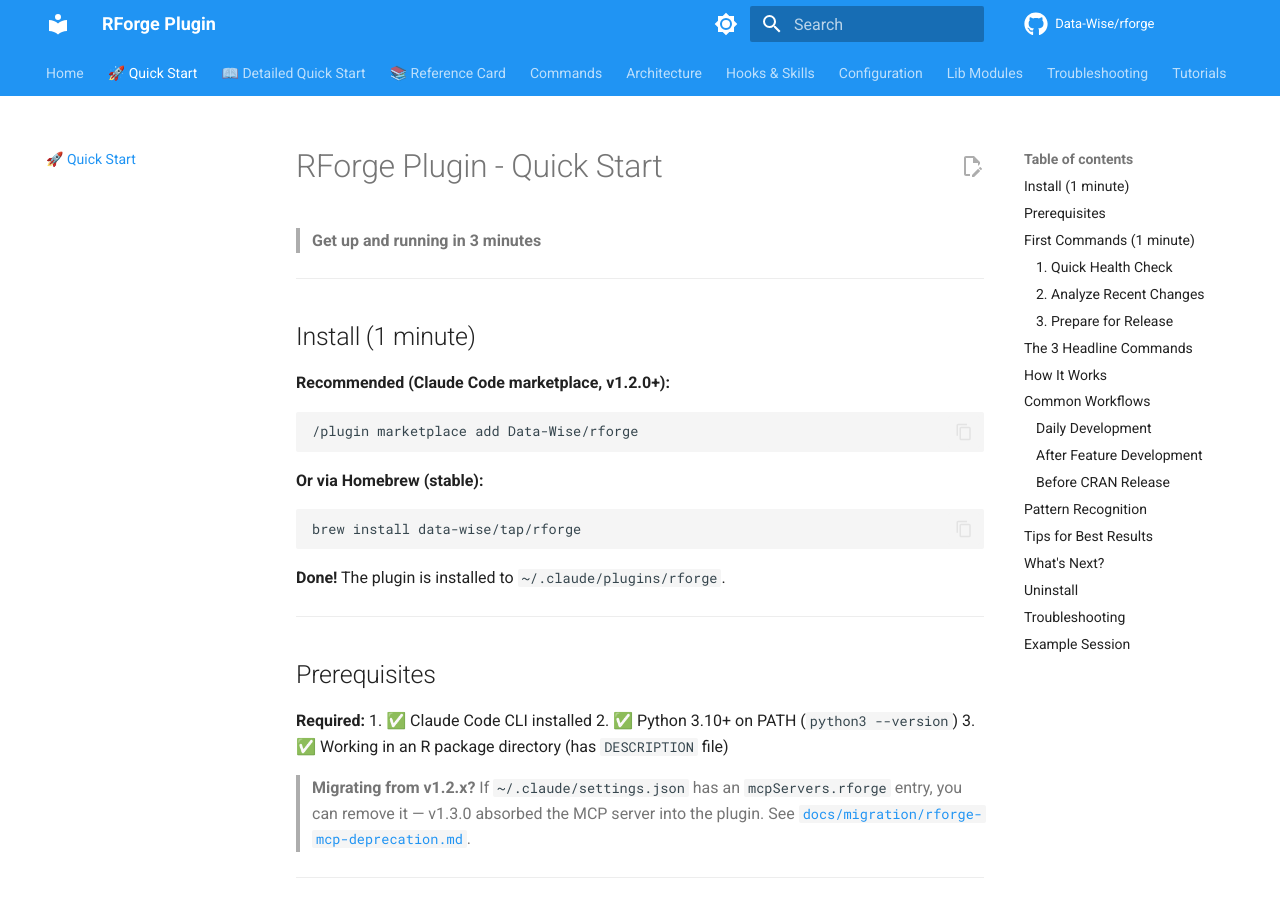
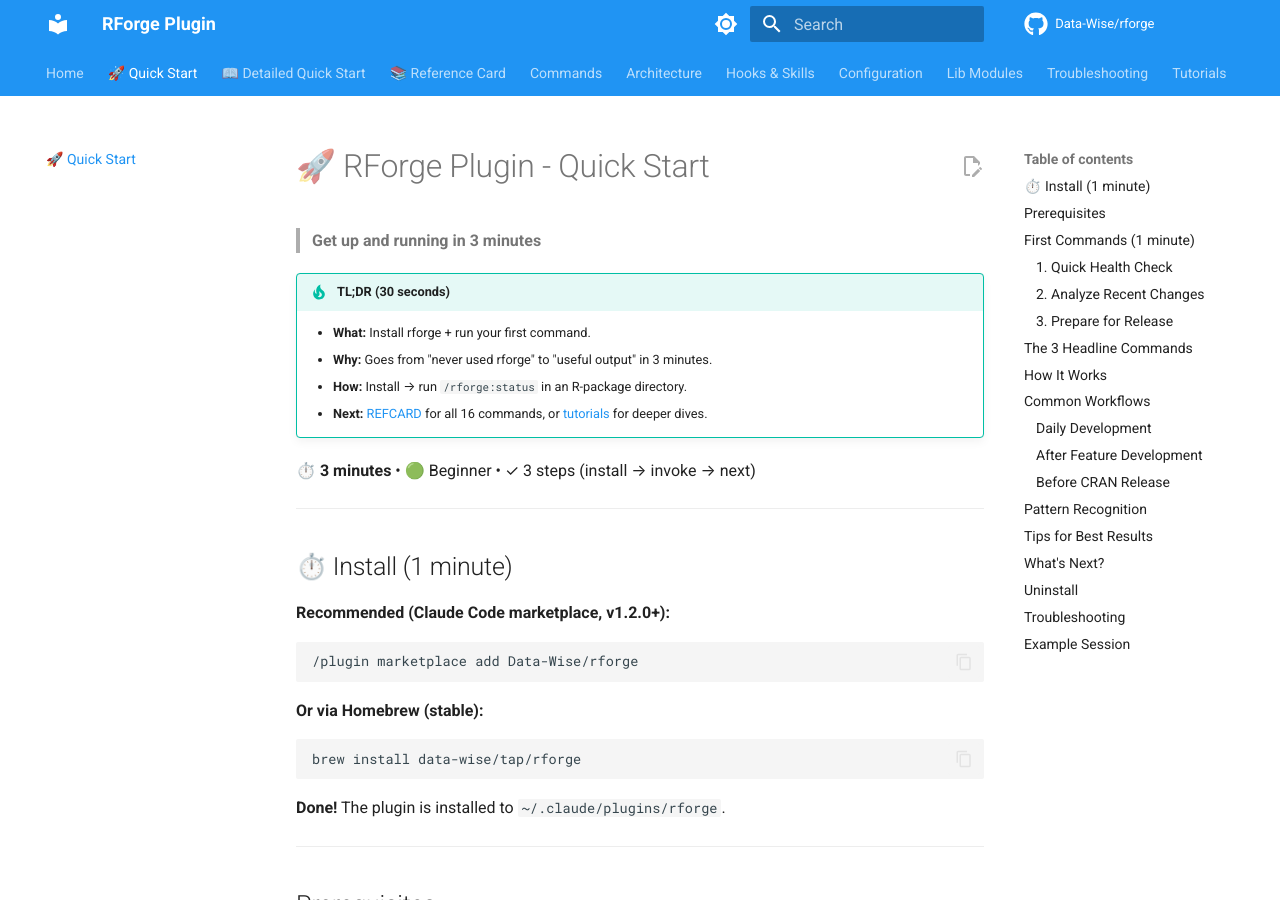
Before and after one commit to Data-Wise/rforge, an MkDocs documentation site: the page built from docs/QUICK-START.md, in a window 1280 px wide and 900 px high. Built offline with MkDocs 1.6.1 and Material for MkDocs 9.7.7, drawn with Linux system fonts in a browser that asks for light colours; comment, search, counter and statistics services are not loaded.

Commit message:
docs: Phase 1 ADHD-friendliness pass — TL;DRs, admonitions, time estimates
/craft:docs:website Phase 1 — Quick Wins across 6 high-traffic pages:

Item A — TL;DR boxes on 6 pages (was 1):
  • docs/index.md, QUICK-START.md, REFCARD.md, commands.md,
    configuration.md, troubleshooting.md
  • Each uses Material admonition format (!!! tip "TL;DR") with the
    What/Why/How/Next 30-second-summary structure

Item B — Admonitions in troubleshooting.md (was 0 sitewide):
  • R subprocess "unknown" status → !!! note (expected, not a bug)
  • man/*.Rd hook block → !!! warning + !!! tip (symptom + fix pair)
  • ImportError on lib/* relative imports → !!! warning + !!! success
  • Total: 11 admonitions across docs/ post-pass

Item C — Time estimates added to non-tutorial guides:
  • QUICK-START.md: ⏱️ 3 minutes • 🟢 Beginner • ✓ 3 steps
  • configuration.md: ⏱️ 5 minutes • 🟢 Beginner • Optional

Item D — Light-touch emoji on 5 H1 headings:
  • 🚀 QUICK-START · 📚 REFCARD · 📖 commands · ⚙️ configuration · 🩺 troubleshooting
  • H1-only to avoid over-emoji-fication of every section

Bonus drift fix: stale "v1.3.0" in REFCARD ASCII box → v2.0.0 (inside
the box-drawing characters; missed by the earlier post-release sweep
because the grep regex looked for "Plugin manifest" pattern).

Phase 2 (visual workflows page, nav restructure) + Phase 3 (mobile CSS,
interactive mermaid) deferred — diminishing returns for a desktop R-dev
audience and would warrant a separate dedicated pass.

Estimated score: ~55 → ~65 (Grade F → D). Real-user impact greater
than heuristic suggests because TL;DR + admonitions improve scannability
qualitatively beyond what the algorithm rewards.

Co-Authored-By: Claude Opus 4.7 (1M context) <noreply@anthropic.com>

```diff
--- a/docs/QUICK-START.md
+++ b/docs/QUICK-START.md
@@ -1,10 +1,18 @@
-# RForge Plugin - Quick Start
+# 🚀 RForge Plugin - Quick Start
 
 > **Get up and running in 3 minutes**
 
+!!! tip "TL;DR (30 seconds)"
+    - **What:** Install rforge + run your first command.
+    - **Why:** Goes from "never used rforge" to "useful output" in 3 minutes.
+    - **How:** Install → run `/rforge:status` in an R-package directory.
+    - **Next:** [REFCARD](REFCARD.md) for all 16 commands, or [tutorials](tutorials/) for deeper dives.
+
+⏱️ **3 minutes** • 🟢 Beginner • ✓ 3 steps (install → invoke → next)
+
 ---
 
-## Install (1 minute)
+## ⏱️ Install (1 minute)
 
 **Recommended (Claude Code marketplace, v1.2.0+):**
 
```
Also changed, not shown: docs/REFCARD.md (+8 -2 lines), docs/commands.md (+7 -1 lines), docs/configuration.md (+9 -1 lines), docs/index.md (+6 -0 lines), docs/troubleshooting.md (+28 -22 lines).
